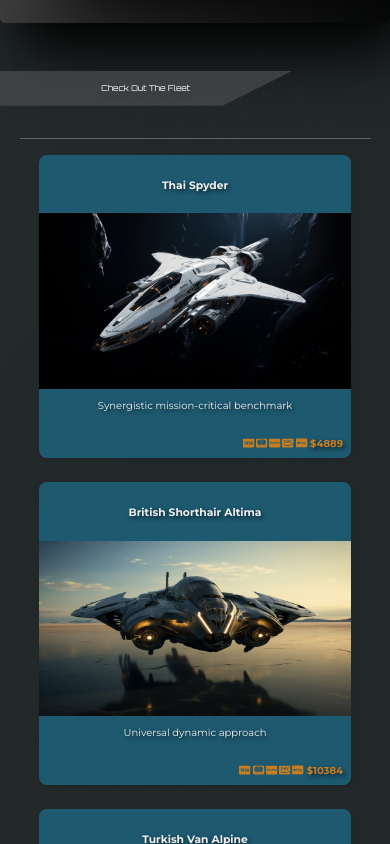
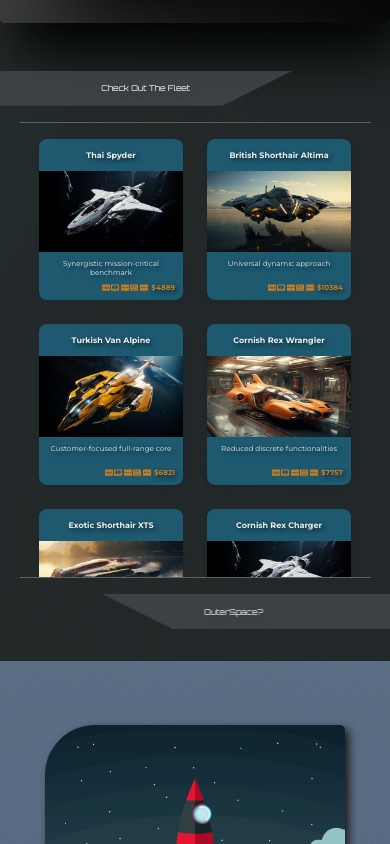
Before and after one commit to thegroosalugg/Andromeda, a React (Vite) app: page /ships in a window 390 px wide. Shown: the part 1000-1844 px from the top of the page. Built offline with nearby package versions, Linux system fonts and the light colour scheme.

Commit message:
ship list improved on mobile and desktop

```diff
--- a/src/pageContent/spaceships/list/ShipItem.module.css
+++ b/src/pageContent/spaceships/list/ShipItem.module.css
@@ -17,27 +17,31 @@
 .ship-item {
   display: flex;
   flex-direction: column;
+  justify-content: center;
   text-align: center;
   border-radius: 8px;
-  color: #EFEFEF;
+  color: #efefef;
   box-shadow: 0 2px 4px rgba(0, 0, 0, 0.1);
   cursor: pointer;
-}
 
-.ship-item img {
+  img {
     height: auto;
     width: 100%;
   }
 
-.ship-item h6 {
-  max-height: 1em;
-  padding: 0.5rem;
-  margin: 1rem;
+  h6 {
+    height: 2.5rem;
+    margin: 0;
+    padding: 0 0.5rem;
+    display: flex;
+    align-items: center;
+    justify-content: center;
   }
 
   .slogan {
     padding: 0 1rem;
-  height: 2em;
+    margin-bottom: 0;
+    height: 2rem;
     font-size: x-small;
   }
 
@@ -48,7 +52,6 @@
     color: #ca7d1f;
     justify-content: end;
     margin-right: 0.5rem;
-}
 
     .icons {
       display: flex;
@@ -56,6 +59,27 @@
       padding: 0.5rem 0.2rem;
     }
 
-.price span {
+    span {
       margin: auto 0;
     }
+  }
+}
+
+@media screen and (min-width: 320px) and (max-width: 440px) {
+ .ship-grid {
+    h6 {
+      font-size: 50%;
+      height: 2rem;
+    }
+
+    .slogan {
+      padding: 0 0.5rem;
+      height: 1rem;
+      font-size: 45%;
+    }
+
+    .price {
+      font-size: 45%;
+    }
+  }
+}
--- a/src/pageContent/spaceships/list/ShipItem.tsx
+++ b/src/pageContent/spaceships/list/ShipItem.tsx
@@ -25,7 +25,9 @@ const ShipItem: React.FC<ShipItemProps> = (spaceship) => {
       transition={{ duration: 0.3 }}
       onClick={handleClick}
     >
-      <h6>{model}</h6>
+      <h6>
+        <span>{model}</span>
+      </h6>
       <img src={image} alt={model} />
       <p className={css.slogan}>{slogan}</p>
       <div className={css.price}>
--- a/src/pageContent/spaceships/list/SpaceShipsList.module.css
+++ b/src/pageContent/spaceships/list/SpaceShipsList.module.css
@@ -1,7 +1,7 @@
 /* for grid layout */
 .ship-grid {
-  padding: 1rem 5% 1rem 5%; /* configure for responsiveness */
-  margin: 2rem 5% 2rem 5%; /* configure for responsiveness */
+  padding: 1rem 5%; /* configure for responsiveness */
+  margin: 2rem 5%; /* configure for responsiveness */
   display: grid;
   grid-gap: 1.5rem;
   list-style: none;
@@ -24,3 +24,11 @@
   overflow-x: auto;
   background-color: rgba(47, 49, 54, 0.7);
 }
+
+@media screen and (min-width: 320px) and (max-width: 440px) {
+  .ship-grid {
+    grid-template-columns: repeat(auto-fit, minmax(100px, 1fr));
+    max-height: 50vh;
+    margin: 1rem 5%;
+  }
+}
```
Lines whose indentation alone changed are shown as unchanged.
